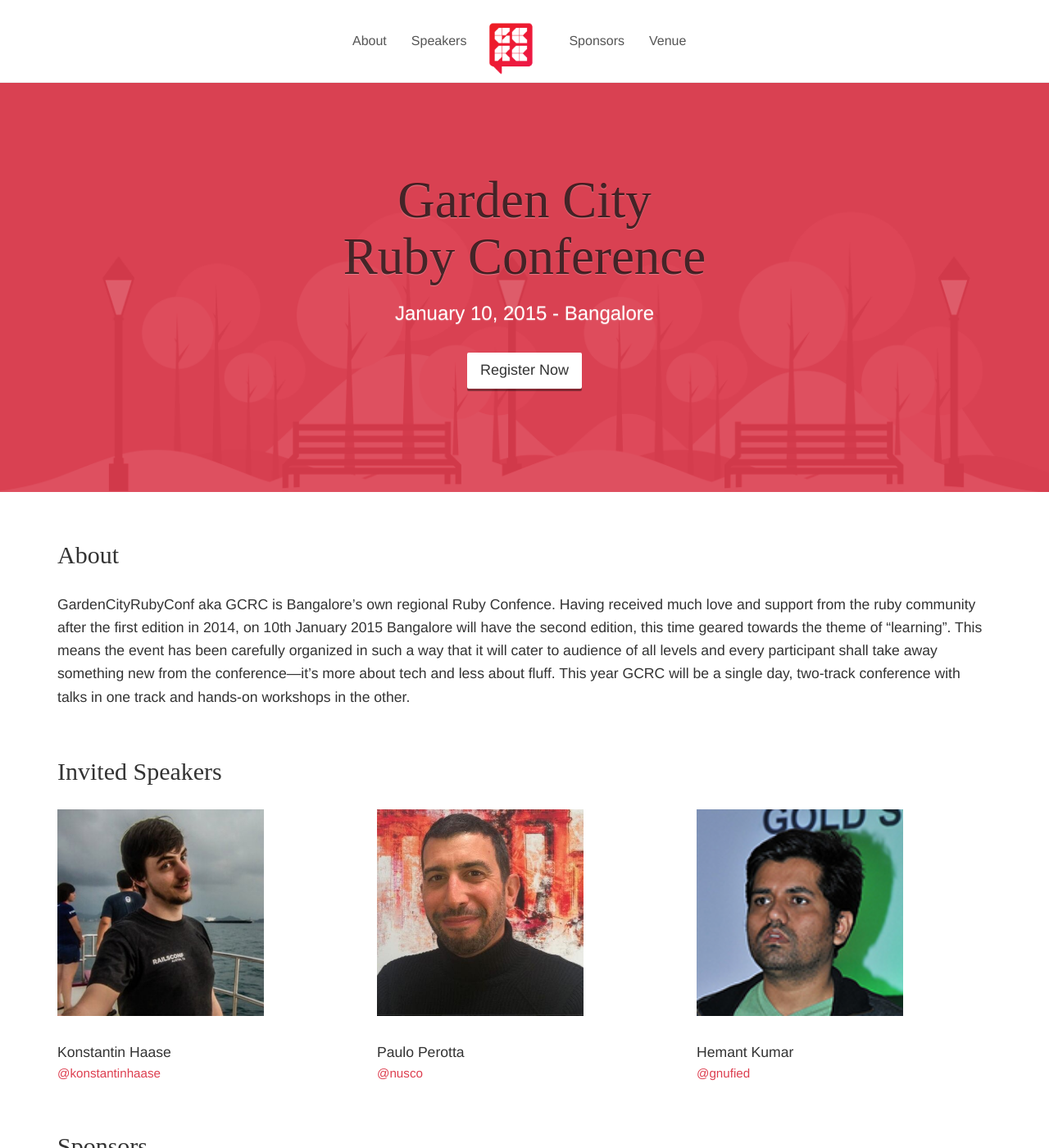
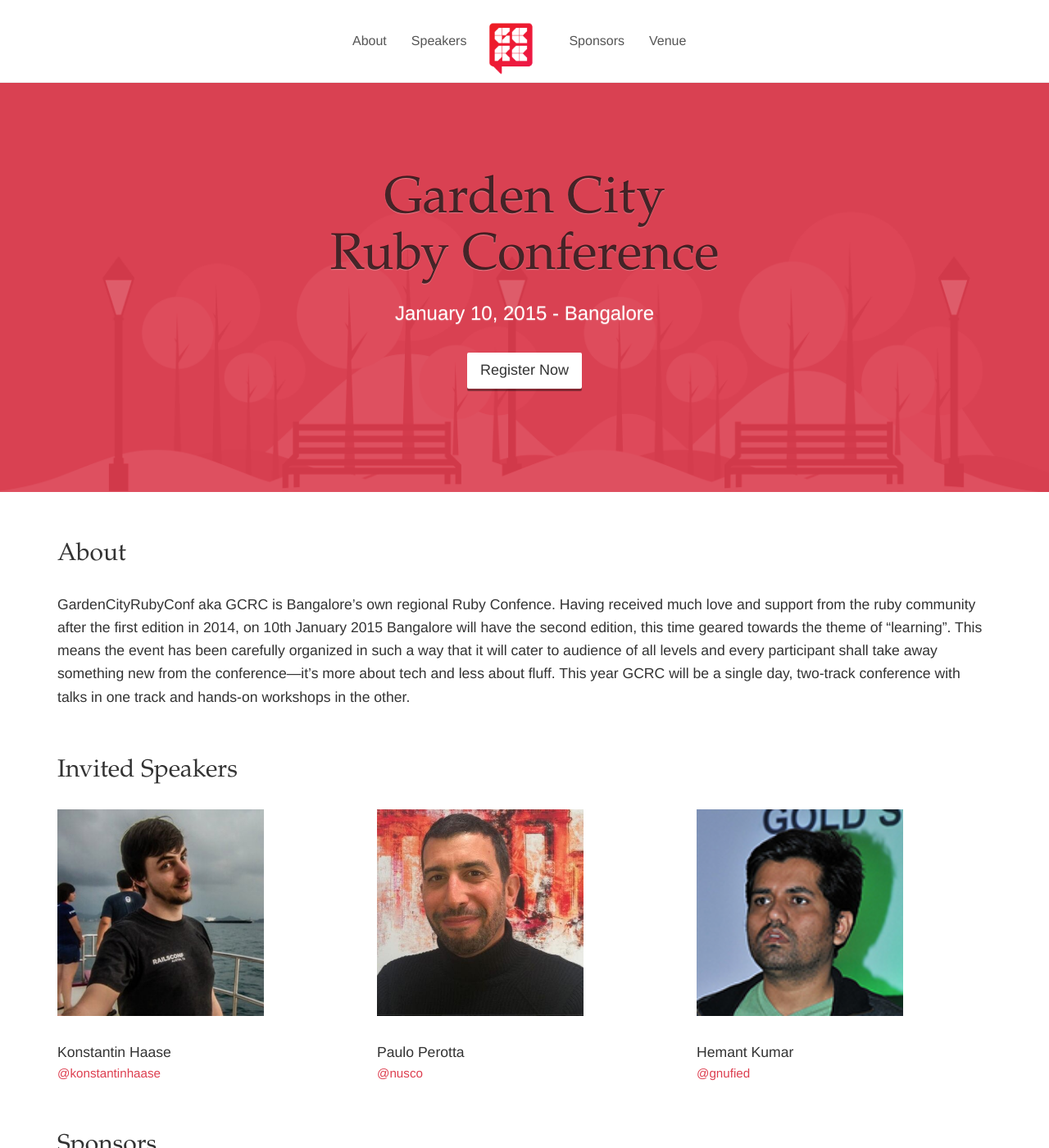
Before and after one commit to GardenCityRuby/GCRC2015, a Jekyll site: the page built from index.html, in a window 1280 px wide and 1400 px high. Shown: the whole window at 82% size. Built offline with Jekyll 4.4.1, drawn with Linux system fonts in a browser that asks for light colours.

Commit message:
Add font fallbacks

```diff
--- a/css/styles.scss
+++ b/css/styles.scss
@@ -18,13 +18,13 @@
 // Add your styles here
 
 body {
-  font-family: 'PT Sans', 'Helvetica';
+  font-family: 'pt-sans', 'PT Sans', Helvetica, Arial, sans-serif;
   font-size: 16px;
   line-height: 1.6;
 }
 
 h1, h2 {
-  font-family: 'Abril Fatface';
+  font-family: 'abril-fatface',' Abril Fatface', Palatino, 'Palatino Linotype', serif;
 }
 
 h1 { font-size: 2.5em; }
```
